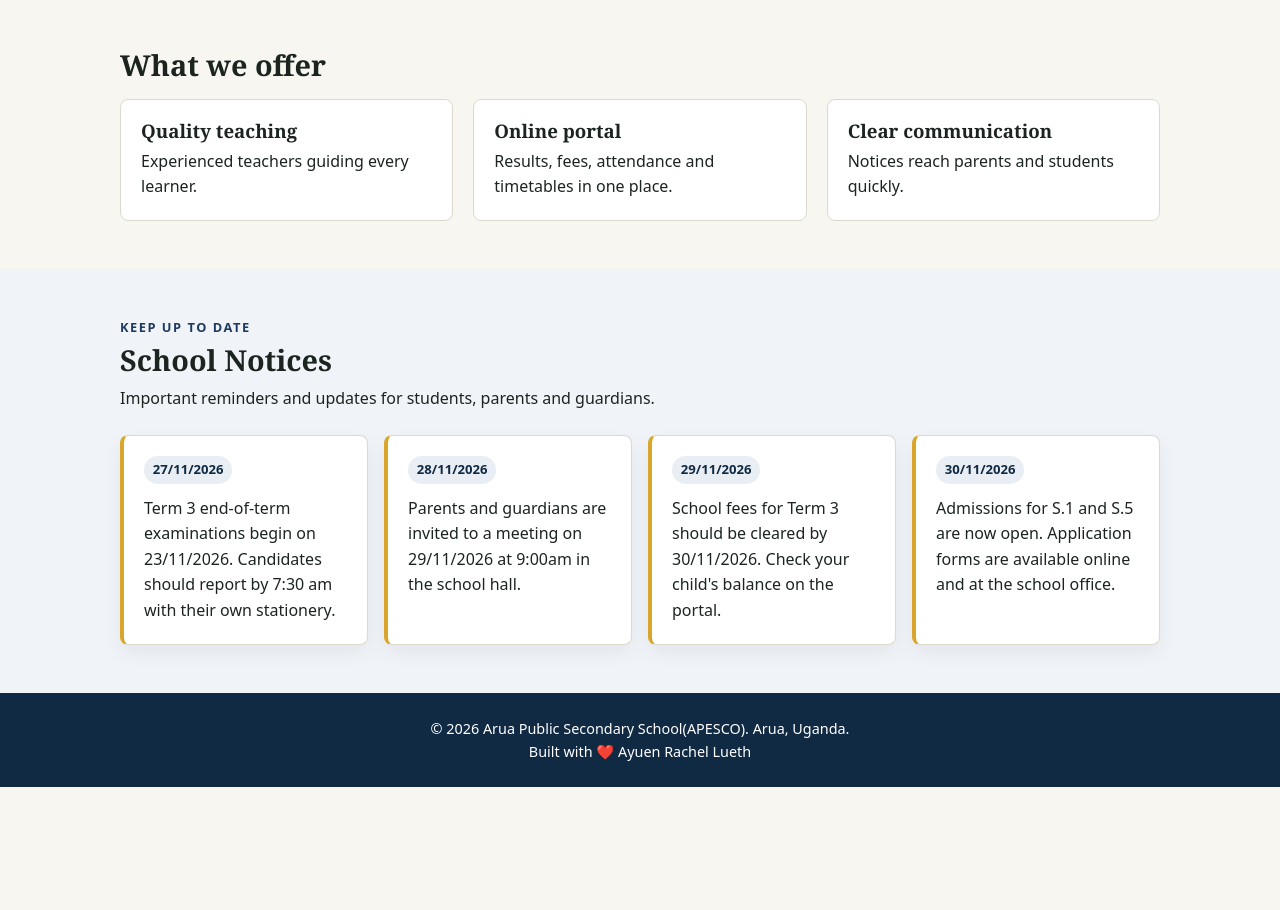
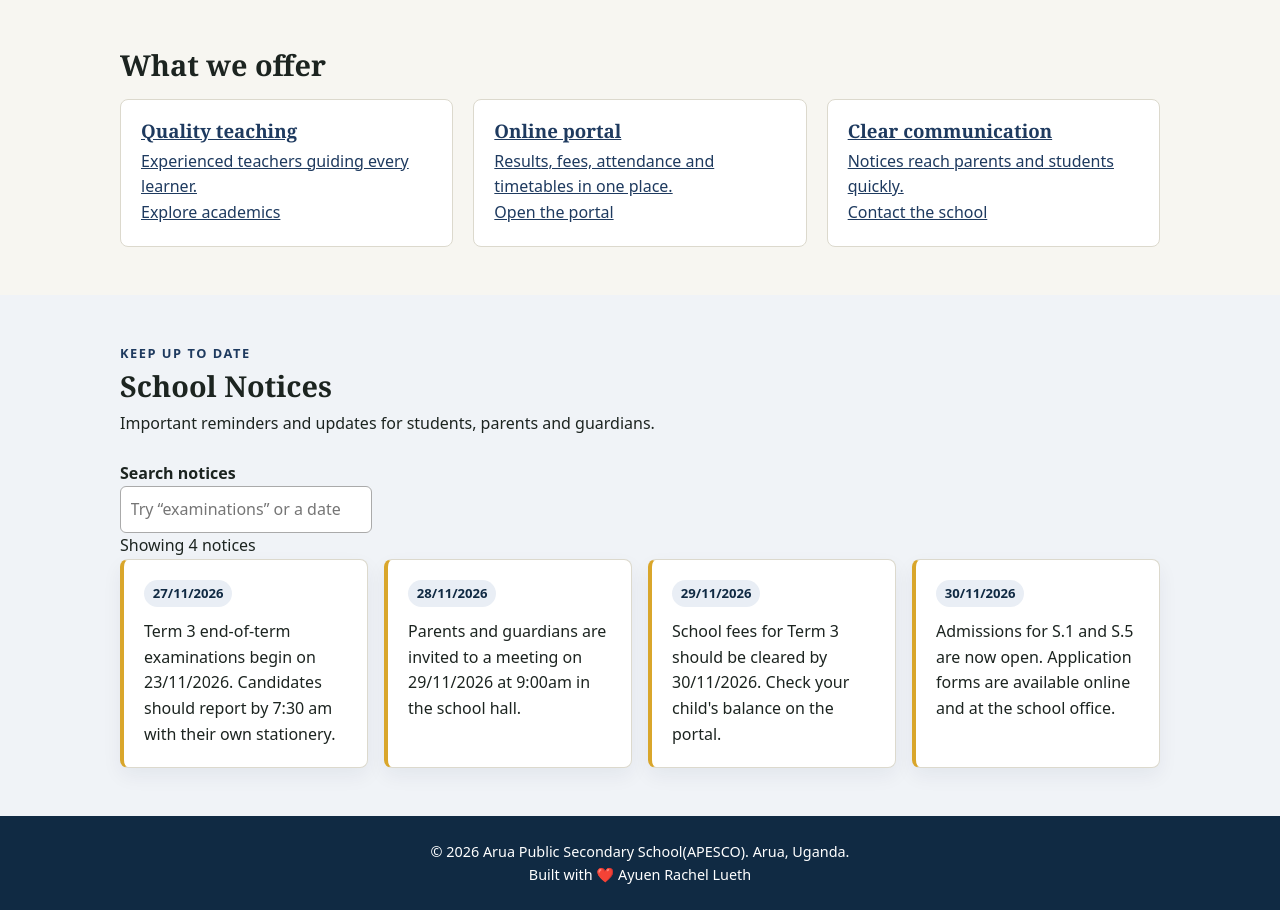
Before and after one commit to rachel47490/End-of-semester, a plain HTML site: page index.html in a window 1280 px wide. Shown: the part 539-1449 px from the top of the page. Before the commit the page ends 1326 px from the top, so only its background shows below. Drawn offline with Linux system fonts and the light colour scheme.

Commit message:
Update index.html

```diff
--- a/index.html
+++ b/index.html
@@ -49,18 +49,21 @@
       <div class="wrap">
         <h2>What we offer</h2>
         <div class="grid">
-          <div class="card">
+          <a class="card offer-card" href="academics.html">
             <h3>Quality teaching</h3>
             <p>Experienced teachers guiding every learner.</p>
-          </div>
-          <div class="card">
+            <span class="card-link">Explore academics</span>
+          </a>
+          <a class="card offer-card" href="login.html">
             <h3>Online portal</h3>
             <p>Results, fees, attendance and timetables in one place.</p>
-          </div>
-          <div class="card">
+            <span class="card-link">Open the portal</span>
+          </a>
+          <a class="card offer-card" href="contact.html">
             <h3>Clear communication</h3>
             <p>Notices reach parents and students quickly.</p>
-          </div>
+            <span class="card-link">Contact the school</span>
+          </a>
         </div>
       </div>
     </section>
@@ -72,12 +75,18 @@
           <h2>School Notices</h2>
           <p>Important reminders and updates for students, parents and guardians.</p>
         </div>
-        <ul class="notices">
+        <div class="notice-search">
+          <label for="notice-search">Search notices</label>
+          <input id="notice-search" type="search" placeholder="Try “examinations” or a date">
+          <p id="notice-count" class="notice-count" aria-live="polite">Showing 4 notices</p>
+        </div>
+        <ul class="notices" id="school-notices">
           <li><b>27/11/2026</b> Term 3 end-of-term examinations begin on 23/11/2026. Candidates should report by 7:30 am with their own stationery.</li>
           <li><b>28/11/2026</b> Parents and guardians are invited to a meeting on 29/11/2026 at 9:00am in the school hall.</li>
           <li><b>29/11/2026</b> School fees for Term 3 should be cleared by 30/11/2026. Check your child's balance on the portal.</li>
           <li><b>30/11/2026</b> Admissions for S.1 and S.5 are now open. Application forms are available online and at the school office.</li>
         </ul>
+        <p id="notice-empty" class="notice-empty" hidden>No notices match your search. Try another word or date.</p>
       </div>
     </section>
   </main>
```
